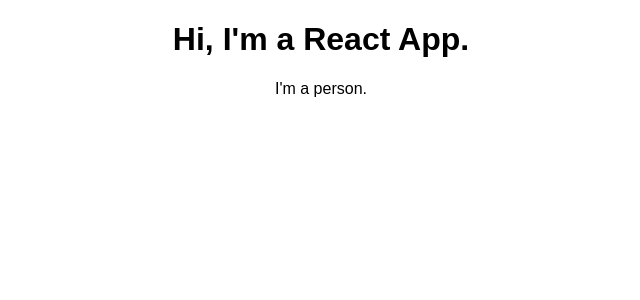
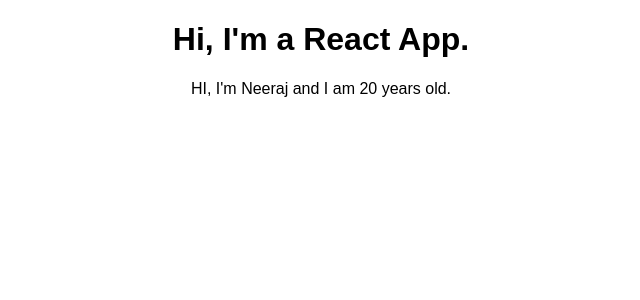
Before and after one commit to Neeraj-SD/react-complete-guide, a React (Create React App) app: page / in a window 1280 px wide. Shown: the top 300 px of the page, without its empty margins (319-959 px from the left). Built offline with nearby package versions, Linux system fonts and the light colour scheme.

Commit message:
working with props

```diff
--- a/src/App.js
+++ b/src/App.js
@@ -7,7 +7,7 @@
     return (
       <div className="App">
         <h1>Hi, I'm a React App.</h1>
-        <Person />
+        <Person name='Neeraj' age='20'></Person>
       </div>
     );
   }
--- a/src/Person/Person.js
+++ b/src/Person/Person.js
@@ -1,7 +1,7 @@
 import React from "react"
 
-const person = () => {
-    return <p>I'm a person.</p>
+const person = (props) => {
+    return <p>HI, I'm {props.name} and I am {props.age} years old.</p>
 }
 
 export default person
```
